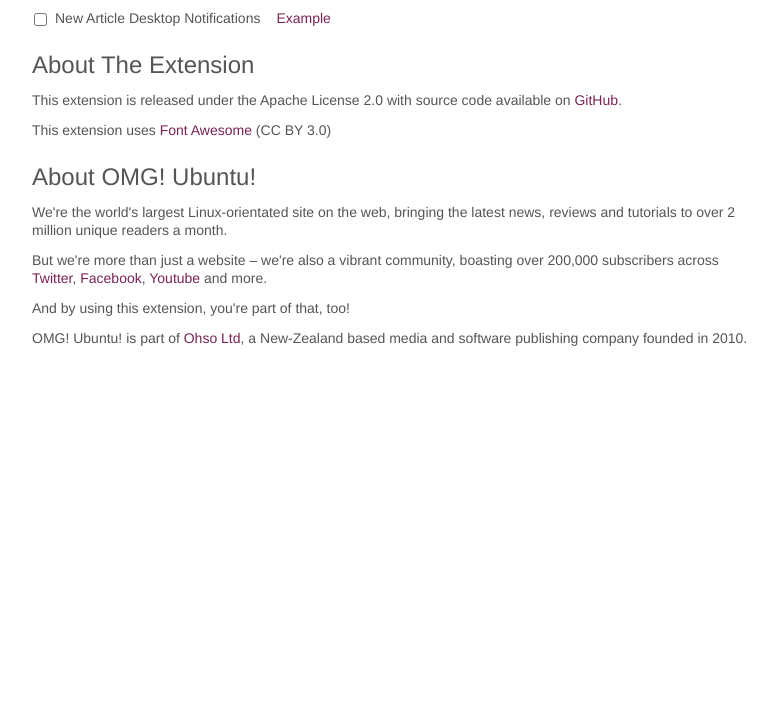
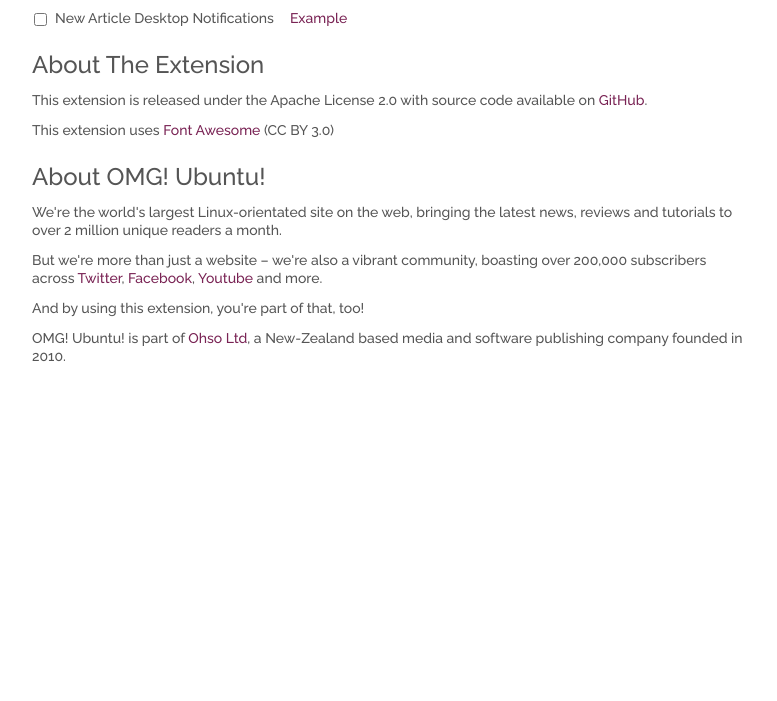
Before and after one commit to samvtran/OMG-Chrome-Extensions, a browser extension: page options.html in a window 1280 px wide. Shown: the part 99-800 px from the top of the page, without its empty margins (248-1025 px from the left). Drawn offline with Linux system fonts and the light colour scheme.

Commit message:
Updated fonts

```diff
--- a/sass/options.scss
+++ b/sass/options.scss
@@ -15,7 +15,7 @@
 */
 @import "compass/reset";
 @import "compass/css3";
-
+@import url(http://fonts.googleapis.com/css?family=Raleway:500);
 // #77216f or #5e2750 or #b53e7e
 $purple: #792354;
 $orange: #f15d22;
@@ -37,7 +37,7 @@
 }
 html { font-size: 14px; }
 body {
-  font-family: "Ubuntu","Helvetica Neue","Helvetica","Arial",sans-serif;
+  font-family: "Raleway", "Ubuntu","Helvetica Neue","Helvetica","Arial",sans-serif;
   color: #555;
   margin: auto;
   padding-top: 8px;
--- a/sass/popup.scss
+++ b/sass/popup.scss
@@ -15,9 +15,9 @@
 */
 @import "compass/reset";
 @import "compass/css3";
-
+@import url(http://fonts.googleapis.com/css?family=Raleway:500);
 // #77216f or #5e2750 or #b53e7e
-$purple: #792354;
+$purple: #5e2750;
 $orange: #f15d22;
 ::-webkit-scrollbar {
     width: 8px;
@@ -37,7 +37,7 @@
 }
 html { font-size: 12px; }
 body {
-  font-family: "Ubuntu","Helvetica Neue","Helvetica","Arial",sans-serif;
+  font-family: "Raleway", "Ubuntu","Helvetica Neue","Helvetica","Arial",sans-serif;
   width: 448px;
   min-height: 512px;
   color: #555;
```
Also changed, not shown: stylesheets/options.css, stylesheets/popup.css.
